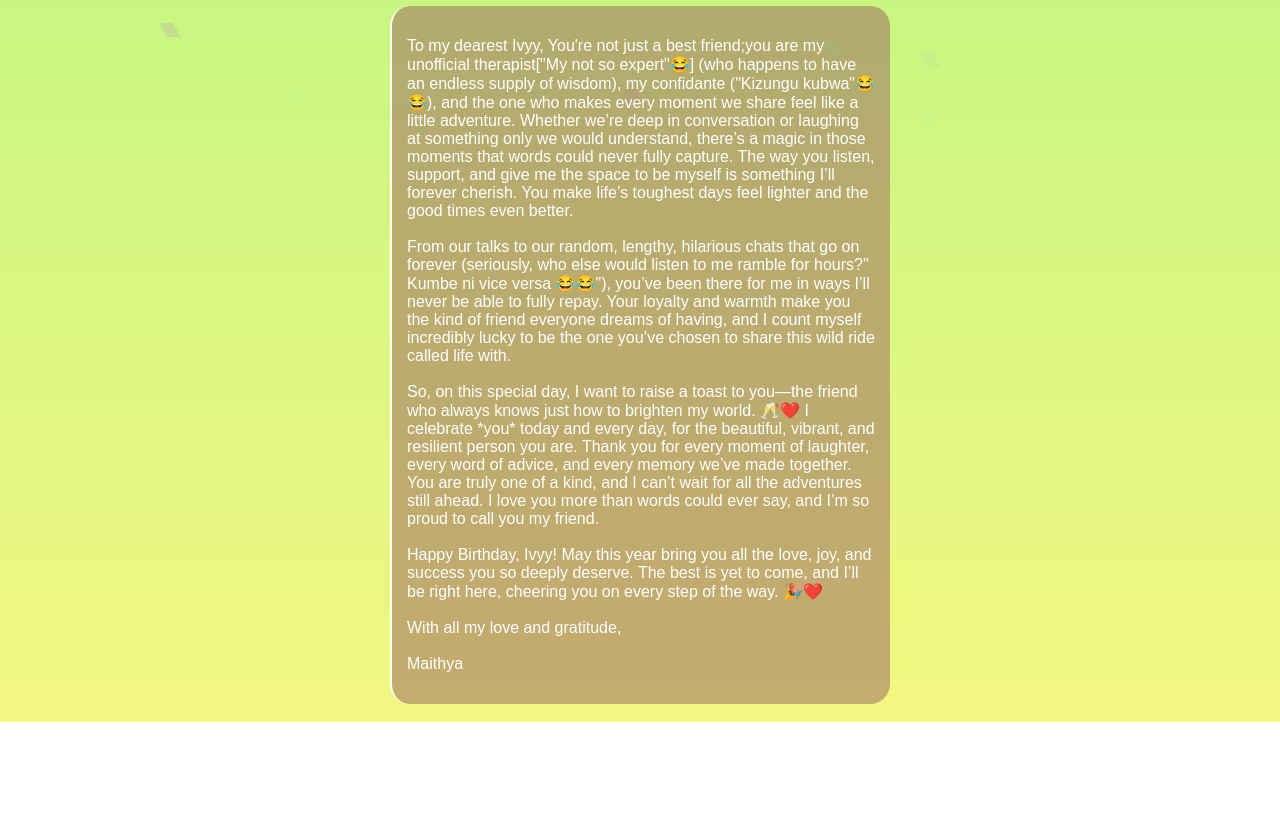
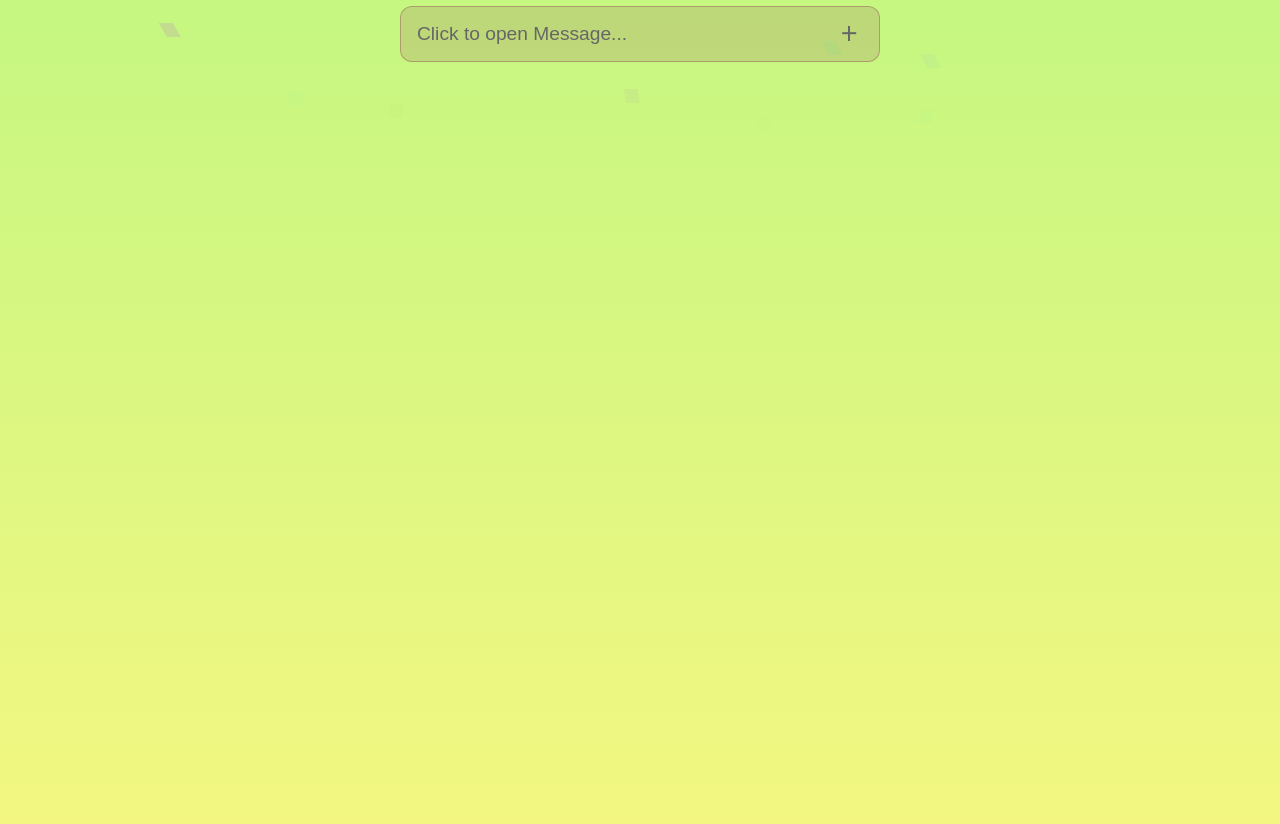
Before and after one commit to Maithy-a/HBIVYY, a plain HTML site: page index.html in a window 1280 px wide. Shown: the part 676-1500 px from the top of the page. Before the commit the page ends 1398 px from the top, so only its background shows below. Drawn offline with nearby package versions, Linux system fonts and the light colour scheme.

Commit message:
update index.html and style.css

```diff
--- a/index.html
+++ b/index.html
@@ -197,18 +197,25 @@
         <h1 id="typing-effect"></h1>
         <h1>Ivyy</h1>
     </div>
-    <div class="message">
-        <p>To my dearest Ivyy,
-            You're not just a best friend;you are my unofficial therapist["My not so expert"😂] (who happens to have an endless supply of wisdom), my confidante ("Kizungu kubwa"😂😂), and the one who makes every moment we share feel like a little adventure. Whether we’re deep in conversation or laughing at something only we would understand, there’s a magic in those moments that words could never fully capture. The way you listen, support, and give me the space to be myself is something I’ll forever cherish. You make life’s toughest days feel lighter and the good times even better.<br><br>
+    <div class="container">
+        <div class="accordions">
+            <div class="accordion">
+                <input type="checkbox" id="question-1">
+                <label for="question-1" class="accordion__header" id="question-1">Click to open Message...</label>
+                <div class="accordion__content">
+                    <p>To my dearest Ivyy,<br><br>
+                        You're not just a best friend;you are my unofficial therapist["My not so expert"😂] (who happens to have an endless supply of wisdom), my confidante ("Kizungu kubwa"😂😂), and the one who makes every moment we share feel like a little adventure. Whether we’re deep in conversation or laughing at something only we would understand, there’s a magic in those moments that words could never fully capture. The way you listen, support, and give me the space to be myself is something I’ll forever cherish. You make life’s toughest days feel lighter and the good times even better.<br><br>
 
-            From our talks to our random, lengthy, hilarious chats that go on forever (seriously, who else would listen to me ramble for hours?" Kumbe ni vice versa 😂😂"), you’ve been there for me in ways I’ll never be able to fully repay. Your loyalty and warmth make you the kind of friend everyone dreams of having, and I count myself incredibly lucky to be the one you’ve chosen to share this wild ride called life with.<br><br>
+                        From our talks to our random, lengthy, hilarious chats that go on forever (seriously, who else would listen to me ramble for hours?" Kumbe ni vice versa 😂😂"), you’ve been there for me in ways I’ll never be able to fully repay. Your loyalty and warmth make you the kind of friend everyone dreams of having, and I count myself incredibly lucky to be the one you’ve chosen to share this wild ride called life with.<br><br>
 
-            So, on this special day, I want to raise a toast to you—the friend who always knows just how to brighten my world. 🥂❤️ I celebrate *you* today and every day, for the beautiful, vibrant, and resilient person you are. Thank you for every moment of laughter, every word of advice, and every memory we’ve made together. You are truly one of a kind, and I can’t wait for all the adventures still ahead. I love you more than words could ever say, and I’m so proud to call you my friend.<br><br>
+                        So, on this special day, I want to raise a toast to you—the friend who always knows just how to brighten my world. 🥂❤️ I celebrate *you* today and every day, for the beautiful, vibrant, and resilient person you are. Thank you for every moment of laughter, every word of advice, and every memory we’ve made together. You are truly one of a kind, and I can’t wait for all the adventures still ahead. I love you more than words could ever say, and I’m so proud to call you my friend.<br><br>
 
-            Happy Birthday, Ivyy! May this year bring you all the love, joy, and success you so deeply deserve. The best is yet to come, and I’ll be right here, cheering you on every step of the way. 🎉❤️<br><br>
-            With all my love and gratitude,<br><br>
-            Maithya
-        </p>
+                        Happy Birthday, Ivyy! May this year bring you all the love, joy, and success you so deeply deserve. The best is yet to come, and I’ll be right here, cheering you on every step of the way. 🎉❤️<br><br>
+                        With all my love and gratitude,<br><br>
+                        Maithy-a</p>
+                </div>
+            </div>
+
     </div>
     </div>
     <div class="footer">
--- a/style.css
+++ b/style.css
@@ -1,17 +1,15 @@
-
 * {
   box-sizing: border-box;
 }
 @import url("https://fonts.googleapis.com/css2?family=Edu+AU+VIC+WA+NT+Pre:wght@400..700&family=Faculty+Glyphic&family=Ubuntu:ital,wght@0,300;0,400;0,500;0,700;1,300;1,400;1,500;1,700&display=swap");
-body{
-    background: linear-gradient(#9FF781, #F3F781);
+body {
+  background: linear-gradient(#9ff781, #f3f781);
   height: 100%;
   width: 100%;
   margin: 0;
   overflow-x: hidden;
-
 }
-img{
+img {
   max-width: 100%;
   bottom: -50%;
 }
@@ -111,18 +109,97 @@ img{
   font-weight: 300;
   text-align: center;
 }
-.message {
-  color: white;
-  height: auto;
-  max-width: 500px;
+
+.container {
+  width: 100%;
+  min-height: 100svh;
+  align-items: center;
+  justify-content: center;
+}
+
+.accordions {
+  width: 90%;
+  max-width: 60ch;
+  margin: 0 auto;
+}
+
+.accordion {
+  border: 1px solid #a16f608f;
+  margin-bottom: 1rem;
+  overflow: hidden;
+  transition: border-color 0.5s ease;
+  background-color: #a16f6038;
+  border-radius: 12px;
+  font-family: "Faculty Glyphic", sans-serif;
+}
+
+.accordion:hover {
+  border-color: #8b6a60;
+}
+
+.accordion__header {
+  cursor: pointer;
+  font-weight: 500;
+  font-size: 1.2rem;
+  display: flex;
+  align-items: center;
   position: relative;
-  background-color: #a16f608f;
-  border-radius: 20px;
-  padding: 15px;
-  font-family: "Faculty Glyphic", sans-serif;
-  font-weight: 400;
-  margin: 0 auto 0 auto;
-  border-left: 2.5px solid white;
+  padding: 1rem;
+  color: #666;
+}
+.accordion__header:after,
+.accordion__header:before {
+  content: "";
+  position: absolute;
+  right: 1.5em;
+  width: 2px;
+  height: 0.75em;
+  background-color: #666;
+  transition: all 0.2s;
+}
+.accordion__header:after {
+  transform: rotate(90deg);
+}
+
+.accordion:has(input:checked) .accordion__header {
+  color: #000;
+}
+
+.accordion__content {
+  max-height: 0;
+  overflow: hidden;
+  transition: max-height 0.5s ease;
+  * {
+    padding: 0 1em 1em;
+  }
+}
+
+.accordion input {
+  display: none;
+}
+
+.accordion:has(input:checked) {
+  border-color: #c7a34283;
+  color: #23231cc4;
+  background-image: url(bg.png);
+  background-position: center;
+  background-repeat: no-repeat;
+  background-size: contain;
+  box-shadow: #2123261a 0px 10px 10px -10px;
+}
+
+.accordion input:checked ~ .accordion__header:before {
+  transform: rotate(270deg) !important;
+  background-color: #8cd71c;
+}
+
+.accordion input:checked ~ .accordion__header:after {
+  transform: rotate(270deg) !important;
+  background-color: #000;
+}
+
+.accordion input:checked ~ .accordion__content {
+  max-height: 1000px;
 }
 
 /* Confetti base styling */
@@ -158,8 +235,8 @@ img{
   }
 }
 /*Cursor*/
-
-.cursor, .cursor-follower {
+.cursor,
+.cursor-follower {
   position: fixed;
   top: 0;
   left: 0;
@@ -173,7 +250,7 @@ img{
   width: 8px;
   height: 8px;
   pointer-events: none;
-    background-color: #FA6A19;
+  background-color: #fa6a19;
   transition: transform 0.15s ease;
 }
 
@@ -181,19 +258,20 @@ img{
 .cursor-follower {
   width: 40px;
   height: 40px;
-    border: 2px solid #FA6A19;
+  border: 2px solid #fa6a19;
   transform: translate(-50%, -50%);
   transition: transform 0.15s ease, width 0.15s ease, height 0.15s ease;
 }
 
 /* Hover effect on links */
-  a:hover + .cursor-follower, a:hover .cursor {
+a:hover + .cursor-follower,
+a:hover .cursor {
   transform: scale(1.5);
 }
 
 #typing-effect {
   display: inline;
-    border-right: 2px solid #FA6A19; /* Blinking cursor color */
+  border-right: 2px solid #fa6a19; /* Blinking cursor color */
   white-space: nowrap;
   overflow: hidden;
   animation: blink-caret 0.7s step-end infinite;
@@ -201,6 +279,11 @@ img{
 
 /* Blinking caret */
 @keyframes blink-caret {
-    from, to { border-color: transparent; }
-    50% { border-color: #a16f608f; }
+  from,
+  to {
+    border-color: transparent;
   }
+  50% {
+    border-color: #a16f608f;
+  }
+}
```
Also changed, not shown: bg.png (added). Lines whose indentation alone changed are shown as unchanged.
